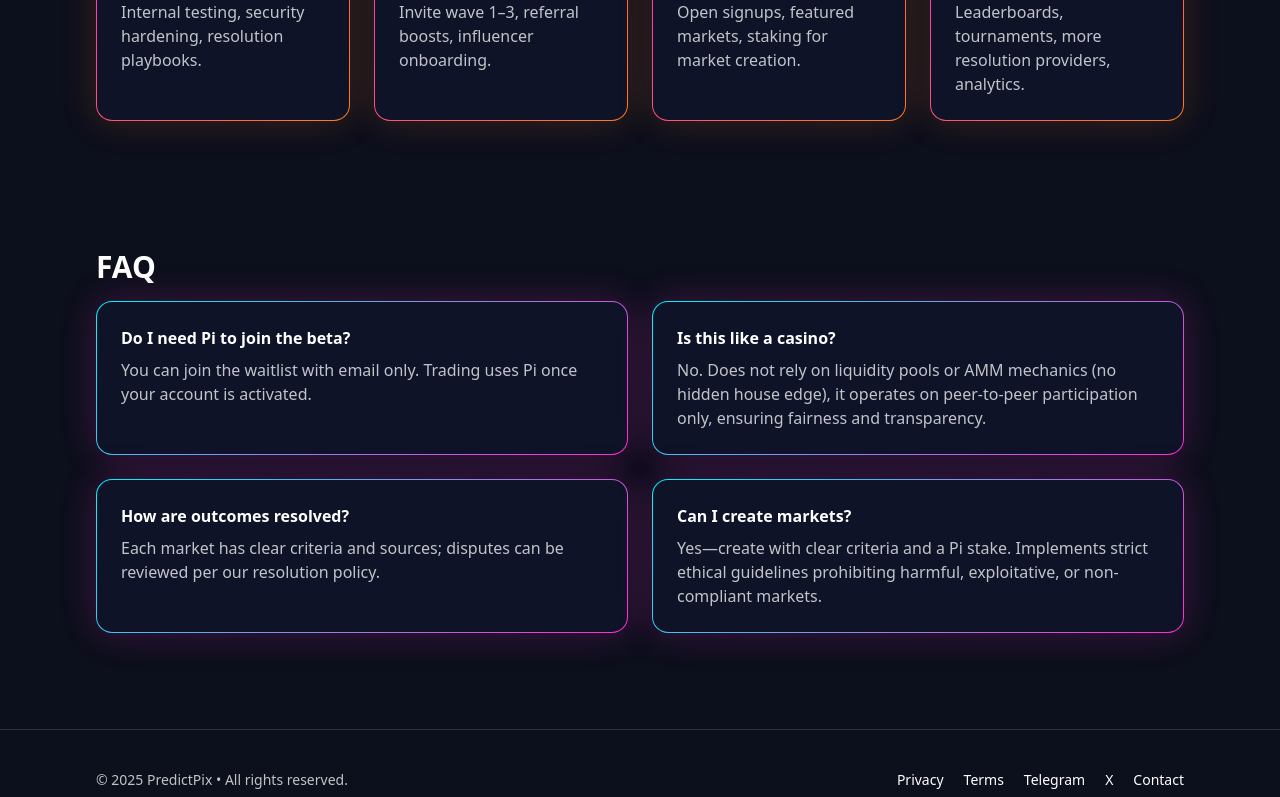
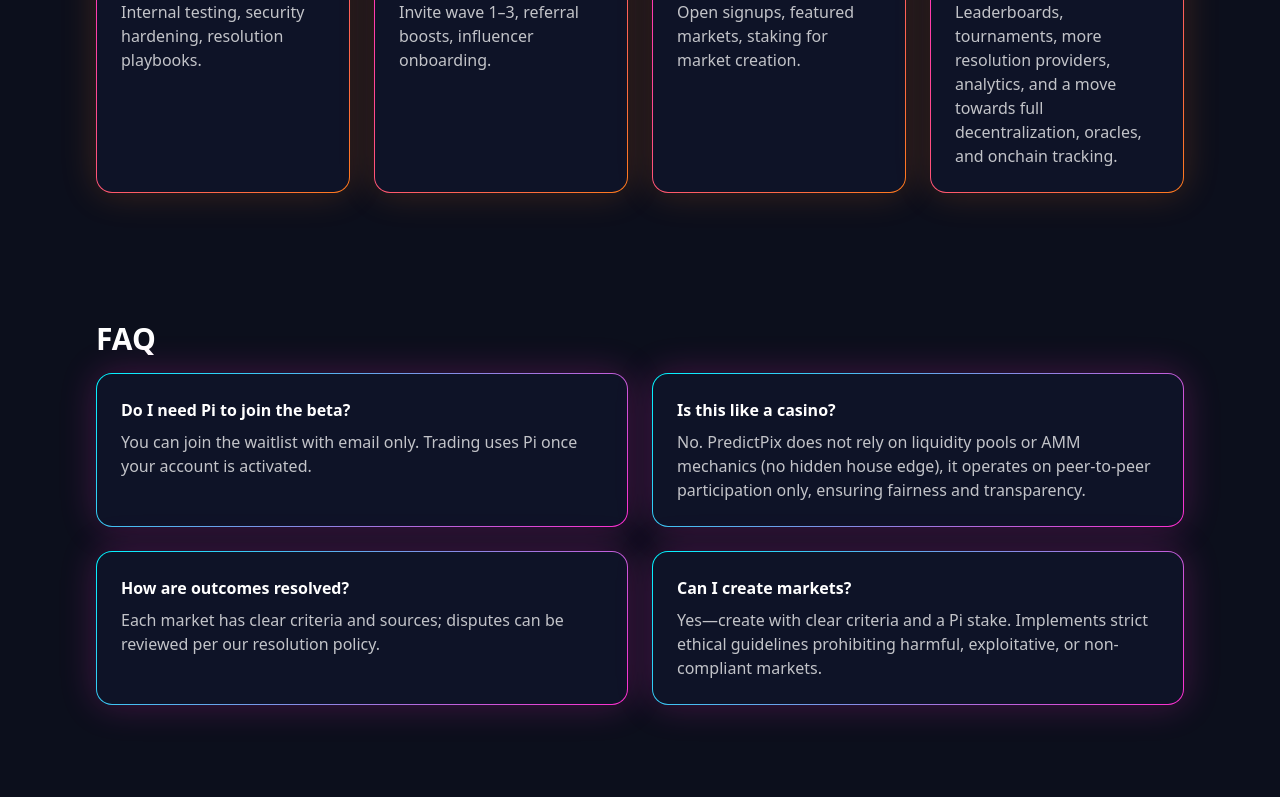
Before and after one commit to Rson-RA/predictpix-landing, a React (Vite) app: page / in a window 1280 px wide. Shown: the part 1689-2486 px from the top of the page. Built offline with nearby package versions, Linux system fonts and the light colour scheme.

Commit message:
Fix FAQ quotes (use backticks) and rebuild

```diff
--- a/src/PredictPixLanding.jsx
+++ b/src/PredictPixLanding.jsx
@@ -401,7 +401,7 @@
               { s: "Now", t: "Private Alpha", d: "Internal testing, security hardening, resolution playbooks." },
               { s: "Pre-Launch", t: "Closed Beta", d: "Invite wave 1–3, referral boosts, influencer onboarding." },
               { s: "Launch", t: "Public Release", d: "Open signups, featured markets, staking for market creation." },
-              { s: "+", t: "Growth", d: "Leaderboards, tournaments, more resolution providers, analytics." },
+              { s: "+", t: "Growth", d: "Leaderboards, tournaments, more resolution providers, analytics, and a move towards full decentralization, oracles, and onchain tracking." },
             ].map((x, i) => (
               <HaloBox key={i} variant="orange">
                 <div className="text-sm text-white/70">{x.s}</div>
@@ -418,7 +418,7 @@
           <div className="grid md:grid-cols-2 gap-6">
             {[
               { q: "Do I need Pi to join the beta?", a: "You can join the waitlist with email only. Trading uses Pi once your account is activated." },
-              { q: "Is this like a casino?", a: "No. Does not rely on liquidity pools or AMM mechanics (no hidden house edge), it operates on peer-to-peer participation only, ensuring fairness and transparency." },
+              { q: "Is this like a casino?", a: "No. PredictPix does not rely on liquidity pools or AMM mechanics (no hidden house edge), it operates on peer-to-peer participation only, ensuring fairness and transparency." },
               { q: "How are outcomes resolved?", a: "Each market has clear criteria and sources; disputes can be reviewed per our resolution policy." },
               { q: "Can I create markets?", a: "Yes—create with clear criteria and a Pi stake. Implements strict ethical guidelines prohibiting harmful, exploitative, or non-compliant markets." },
             ].map((x, i) => (
```
Also changed, not shown: 1 other file (tests, documents, lock files or other folders).
